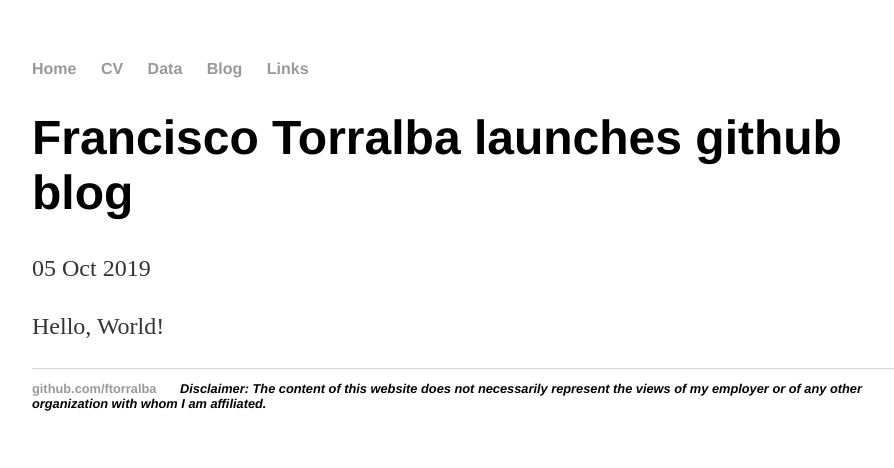
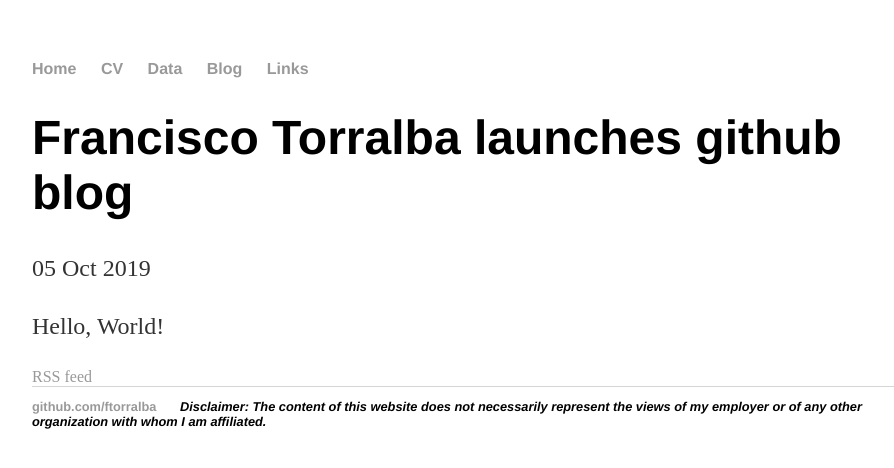
Before and after one commit to ftorralba/ftorralba.github.io, a Jekyll site: the page built from _posts/2019-10-05-first-github-blog-post.md, in a window 1280 px wide. Shown: the top 468 px of the page, without its empty margins (160-1054 px from the left). Built offline with Jekyll 4.4.1, drawn with Linux system fonts in a browser that asks for light colours.

Commit message:
add link to RSS feed

```diff
--- a/_layouts/post.html
+++ b/_layouts/post.html
@@ -7,3 +7,4 @@ layout: default
 <div class="post">
   {{ content }}
 </div>
+<a href="https://ftorralba.github.io/blog/atom.xml">RSS feed</a>
```
